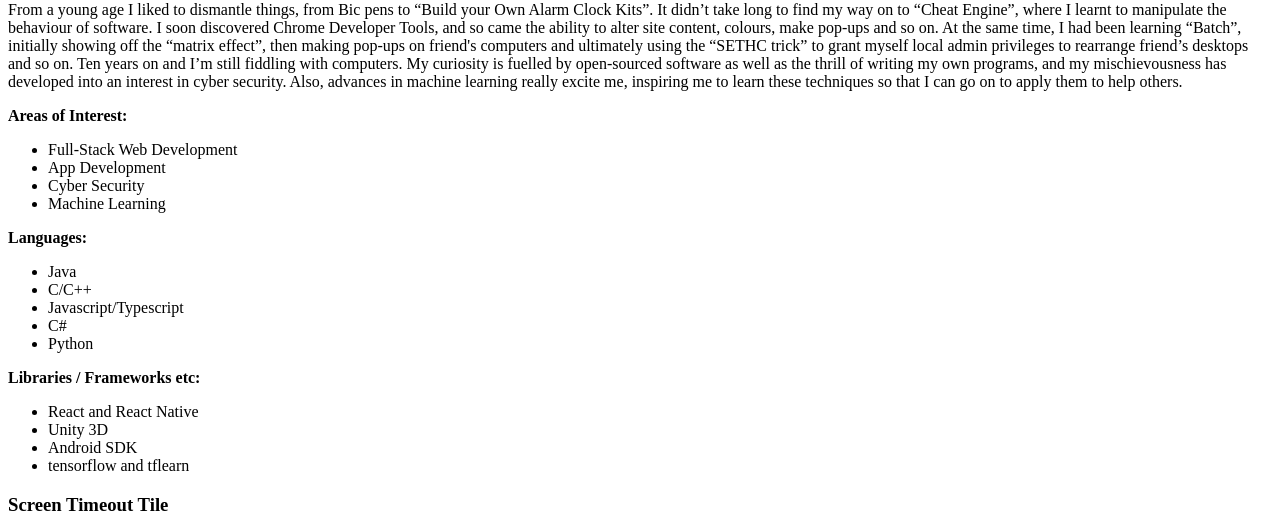
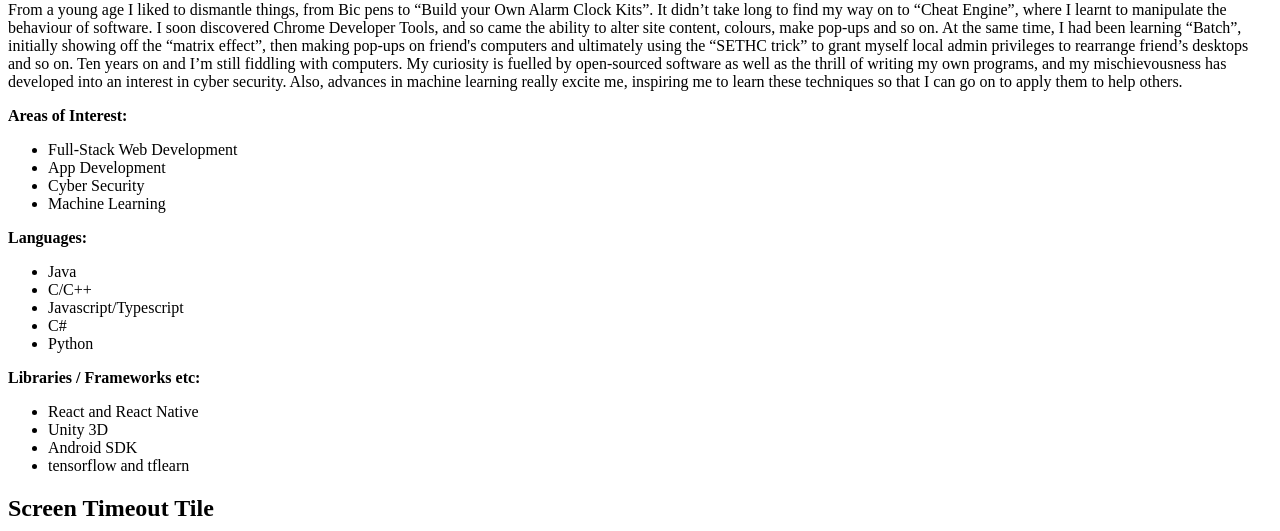
Before and after one commit to hbersey/henryb.uk, a Gatsby site: page /dev in a window 1280 px wide. Shown: the part 164-695 px from the top of the page. Built offline with nearby package versions, Linux system fonts and the light colour scheme; Gatsby itself is replaced by a stand-in of ours.

Commit message:
Optimised Dev Page

```diff
--- a/src/pages/dev.tsx
+++ b/src/pages/dev.tsx
@@ -22,7 +22,7 @@ type ProjectProps = {
 const Project: FC<ProjectProps> = ({ title, description, buttons }) => {
   return (
     <div>
-      <h3 className="text-3xl">{title}</h3>
+      <h2 className="text-3xl">{title}</h2>
       <p>{description}</p>
       <div className="mt-1 space-x-2">
         {buttons.map(({ icon, text, link }) => (
```
